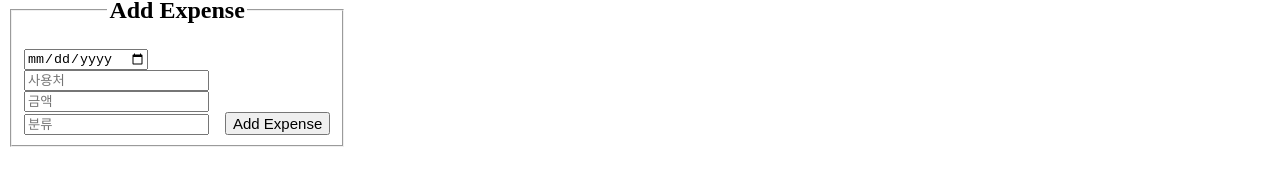
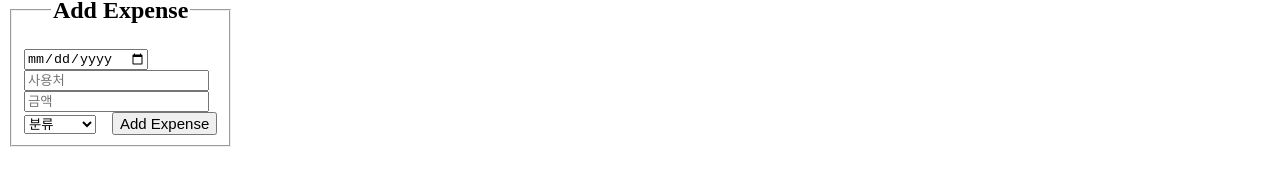
Before and after one commit to Seo-Gaeun/app, a React (Create React App) app: page / in a window 1280 px wide. Shown: the part 310-496 px from the top of the page. Built offline with nearby package versions, Linux system fonts and the light colour scheme.

Commit message:
Update ExpenseForm.js

```diff
--- a/src/components/ExpenseForm.js
+++ b/src/components/ExpenseForm.js
@@ -8,7 +8,7 @@ const ExpenseForm = ({ addExpense }) => {
 
     const submit = (e) => {
         e.preventDefault();
-        if (!date || !title || !amount || !category) {
+        if (!date || !title || !amount || !category || category == '분류') {
             alert('모든 필드를 입력하세요.');
             return;
         }
@@ -46,12 +46,22 @@ const ExpenseForm = ({ addExpense }) => {
                         placeholder='금액'
                     />
                     <br/>
-                    <input
+                    <select
+                        value={category}
+                        onChange={(e) => setCategory(e.target.value)}>
+                            <option value="분류">분류</option>
+                            <option value="식비">식비</option>
+                            <option value="통신비">통신비</option>
+                            <option value="의료비">의료비</option>
+                            <option value="취미생활">취미생활</option>
+                            <option value="보험료">보험료</option>
+                    </select>
+                    {/* <input
                         type='text'
                         value={category}
                         onChange={(e) => setCategory(e.target.value)}
                         placeholder='분류'
-                    />
+                    /> */}
                     &emsp;
                     <button type='submit' style={{ fontSize: 15 }}>
                         Add Expense
```
